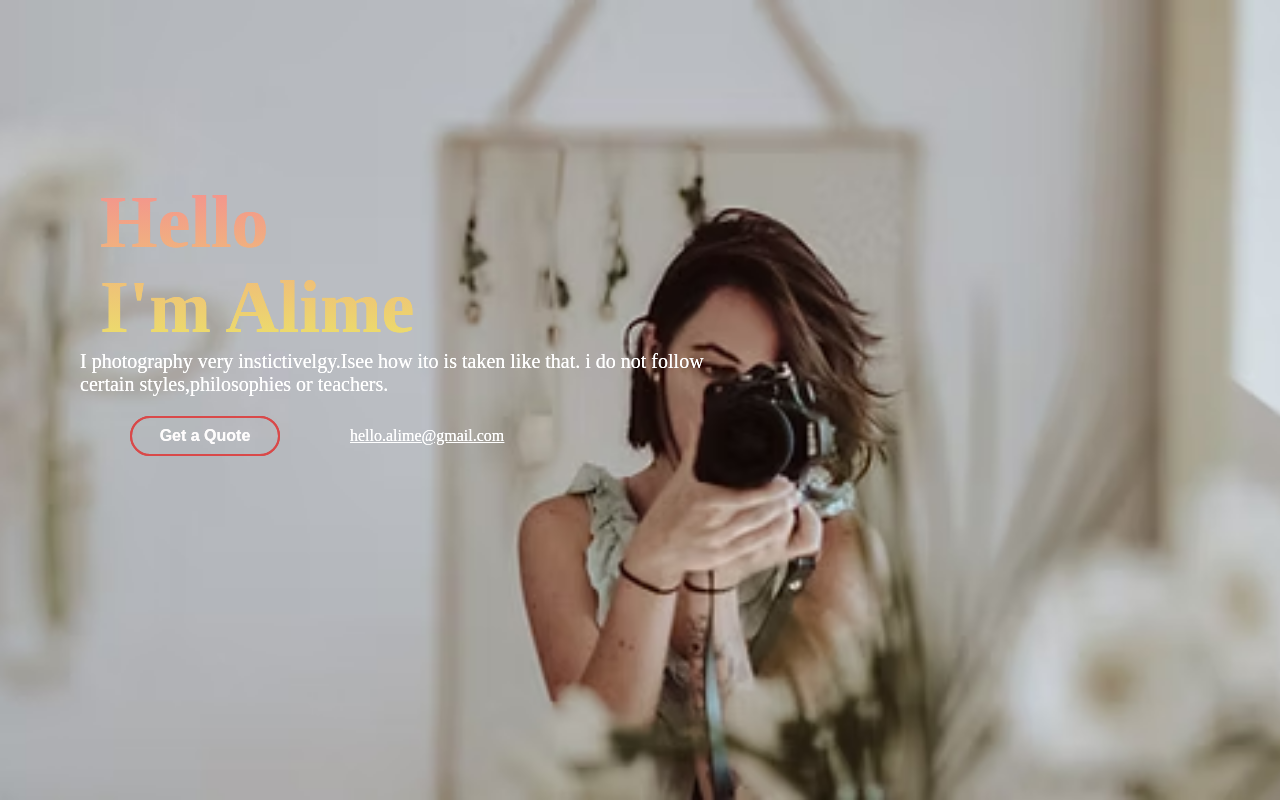
After one commit to yashpal55-dev/Full_Stack_Development, a PHP site: page /new.html in a window 1280 px wide. The commit adds this page. Run offline with PHP 8.4, Linux system fonts and the light colour scheme.

Commit message:
Refactor slider functionality, adjust styles, and add new image page

```diff
--- a/Project_site_clone/menu.html
+++ b/Project_site_clone/menu.html
@@ -140,7 +140,7 @@ function autoSlide() {
   if (index >= slides.children.length) {
     index = 0;
   }
-  slides.style.transform = translateX(-${index * 100}%);
+//   slides.style.transform = translateX(-${index * 100}%);
 }
 
 setInterval(autoSlide, 3000); // Change slide every 3 seconds
--- /dev/null
+++ b/Project_site_clone/new.html
@@ -0,0 +1,180 @@
+<!DOCTYPE html>
+<html lang="en">
+<head>
+    <meta charset="UTF-8">
+    <meta name="viewport" content="width=device-width, initial-scale=1.0">
+    <title>Document</title>
+    <link
+      rel="stylesheet"
+      href="https://cdnjs.cloudflare.com/ajax/libs/animate.css/4.1.1/animate.min.css" />
+</head>
+<style>
+    * {
+    margin: 0;
+    padding: 0;
+    box-sizing: border-box;
+}
+
+body, html {
+    height: 100%;
+    width: 100%;
+    overflow: hidden; /* Prevent scrolling */
+}
+
+.slider {
+    position: relative;
+    width: 100vw;
+    height: 100vh;
+    overflow: hidden;
+}
+
+.slides {
+    display: flex;
+    width: 200%; /* Two slides, each taking up 100% */
+    height: 100%;
+    transition: transform 1s ease-in-out;
+}
+
+.slide {
+    width: 100vw;
+    height: 100vh;
+}
+
+.slide img {
+    width: 100%;
+    height: 100%;
+    object-fit: cover; /* Cover full screen */
+}
+
+
+.text {
+  position: absolute;
+  left: 80px;
+  padding-top: 180px;
+
+
+}
+.text h1 {
+  font-size: 74px;
+  font-weight: 850;
+  background-image: red;
+  text-align: left;
+  margin-left: 20px;
+  background-image: linear-gradient(rgb(244, 143, 143), rgb(235, 226, 105));
+ color: transparent;
+ background-clip: text;
+
+
+}
+.i{
+  font-size: 20px;
+  color: #fff;
+  width: 660px;
+  text-align: left;
+}
+
+#btn {
+  width: 150px;
+  height: 40px;
+  background: transparent;
+  border-radius: 40px ;
+  border: 2px solid #d94949;
+  color: #fefcfc;
+  font-size: 16px;
+  font-weight: 600;
+  cursor: pointer;
+  margin-top: 20px;
+  transition: 1s;
+
+}
+
+#btn:hover{
+  background-color: #d94949;
+
+  /* color: #731a1a; */
+}
+
+
+
+.animate__animated.animate__fadeInUpBig {
+--animate-duration: 1.5s;
+}
+
+/* This changes all the animations globally */
+:root {
+--animate-duration: 800ms;
+--animate-delay: 0.9s;
+}
+
+
+.animate__animated.animate__fadeInDownBig {
+--animate-duration: 1.5s;
+}
+
+/* This changes all the animations globally */
+:root {
+--animate-duration: 800ms;
+--animate-delay: 0.9s;
+}
+</style>
+<body>
+    <div class="slider">
+        <div class="slides">
+            <div class="slide">
+
+                <div class="text animate__animated animate__fadeInUpBig" >
+                    <h1 class="animate__animated animate__bounce">
+                  Hello <br> I'm Alime
+                </h1>
+
+                <p class="i">I photography very instictivelgy.Isee how ito is taken like that. i do not
+                    follow certain styles,philosophies or teachers.</p>
+                    <span style="display: flex; align-items: baseline; padding-left: 50px;">
+                    <button id="btn" > Get a Quote</button>
+                    <a href="#" style="color: white; padding-left: 70px;"><p>hello.alime@gmail.com</p></a>
+                    </span>
+                    </div>
+                <img src="/image/11062b_10d9df324a41468a91b509f4a12a33cb~mv2.avif" alt="Image 1">
+            </div>
+
+
+            <div class="slide">
+
+
+                 <div class="text animate__animated animate__fadeInDownBig">
+
+                    <h1>  Hello <br> I'm Alime
+                </h1>
+
+                <p class="i">I photography very instictivelgy.Isee how ito is taken like that. i do not
+                follow certain styles,philosophies or teachers.</p>
+
+        <span style="display: flex; align-items: baseline; padding-left: 50px;">
+                <button id="btn" > Get a Quote</button>
+
+                <a href="#" style="color: white; padding-left: 70px;"><p>hello.alime@gmail.com</p></a>
+
+              </span>
+          </div>
+                <img src="/image/slide 2.jpeg" alt="Image 2">
+            </div>
+        </div>
+    </div>
+
+    <script src="script.js"></script>
+
+    <script>
+        let slides = document.querySelector(".slides");
+let index = 0;
+
+function nextSlide() {
+    index = (index + 1) % 2; // Toggle between 0 and 1
+    slides.style.transform = "translateX(" + (-index * 100) + "vw)";
+}
+
+// Change slide every 5 seconds
+setInterval(nextSlide, 2000);
+    </script>
+
+</body>
+</html>
--- a/Project_site_clone/slider.html
+++ b/Project_site_clone/slider.html
@@ -49,7 +49,7 @@
 
     .swiper {
       width: 100%;
-      height: 300px;
+      height: 230px;
       /* margin: 20px auto; */
     }
 
@@ -122,7 +122,6 @@
   </div>
 
 
-
   <!-- Swiper JS -->
   <script src="https://cdn.jsdelivr.net/npm/swiper@11/swiper-bundle.min.js"></script>
 
@@ -146,7 +145,7 @@
         nextEl: ".swiper-button-next",
         prevEl: ".swiper-button-prev",
       }, autoplay: {
-        delay: 2500,
+        delay: 2000,
         disableOnInteraction: false,
       },
     });
```
Also changed, not shown: Project_site_clone/Css/about.css (+82 -0 lines), Project_site_clone/about.html (+53 -57 lines), Project_site_clone/img.html (added, +73 -0 lines).
